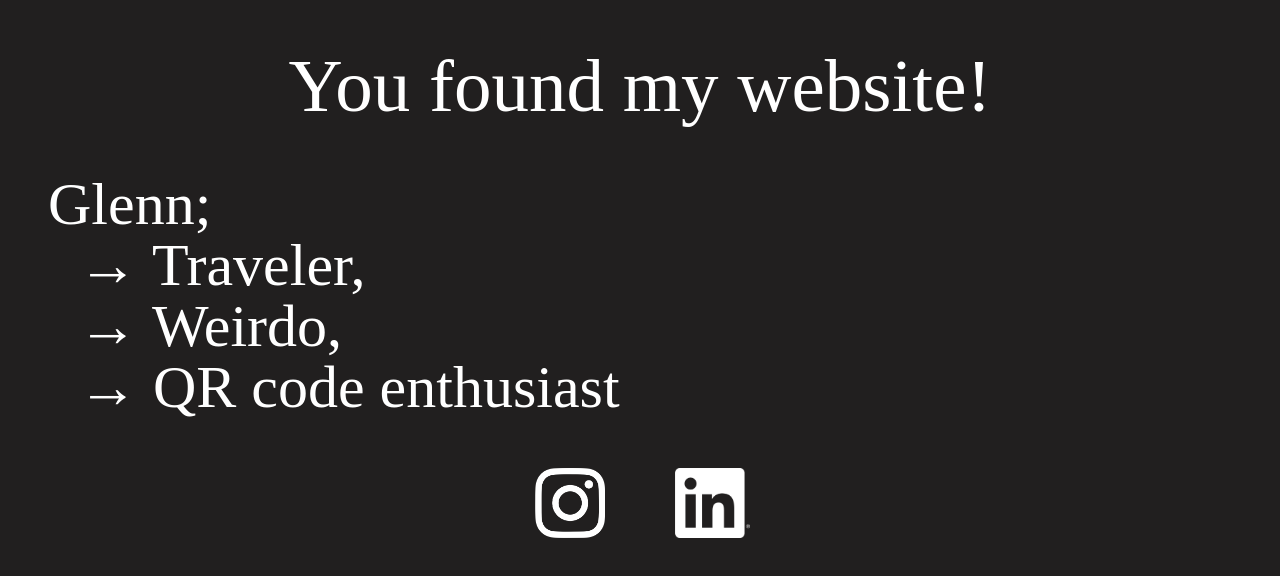
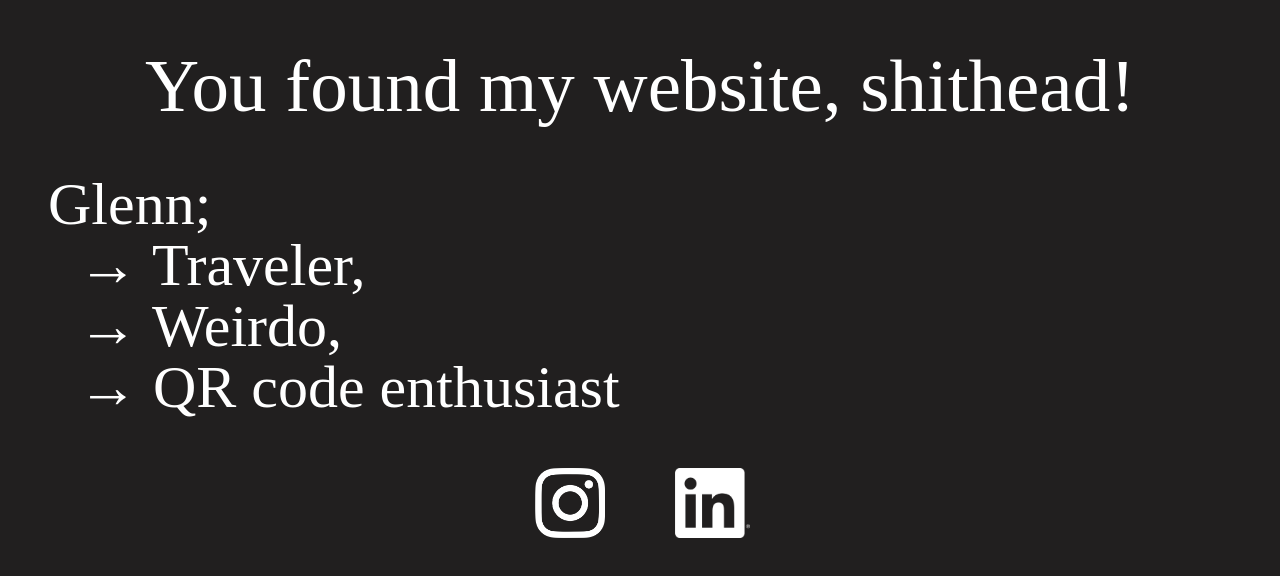
Before and after one commit to GlennOlsson/qr-web, a React (Vite) app in the folder site/qr-site/: page / in a window 1280 px wide. Shown: the top 576 px of the page. Built offline with nearby package versions, Linux system fonts and the light colour scheme; a web font is replaced by a local one.

Commit message:
add test text

```diff
--- a/site/qr-site/src/App.jsx
+++ b/site/qr-site/src/App.jsx
@@ -14,7 +14,7 @@ function App() {
   return (
     <div className="main-frame">
       <p className="title">
-        You found my {item}!
+        You found my {item}, shithead!
       </p>
       <div className="body-container">
         <div>
```
